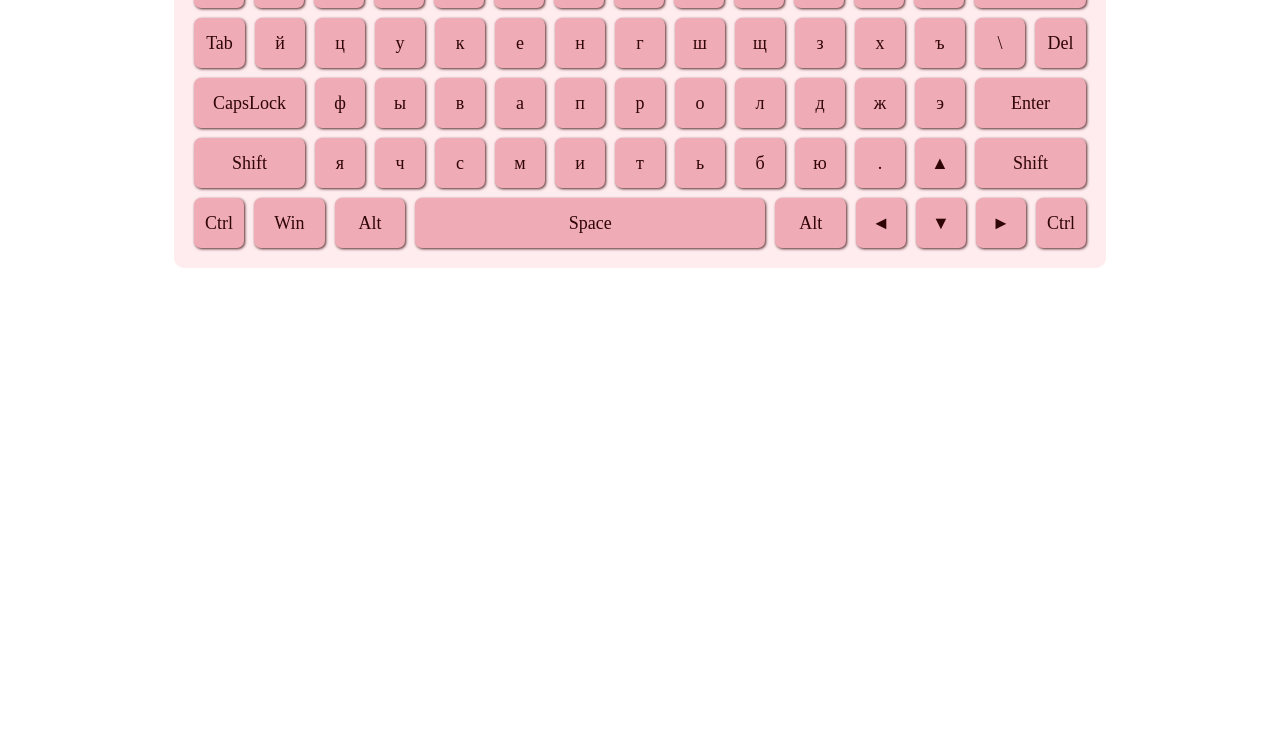
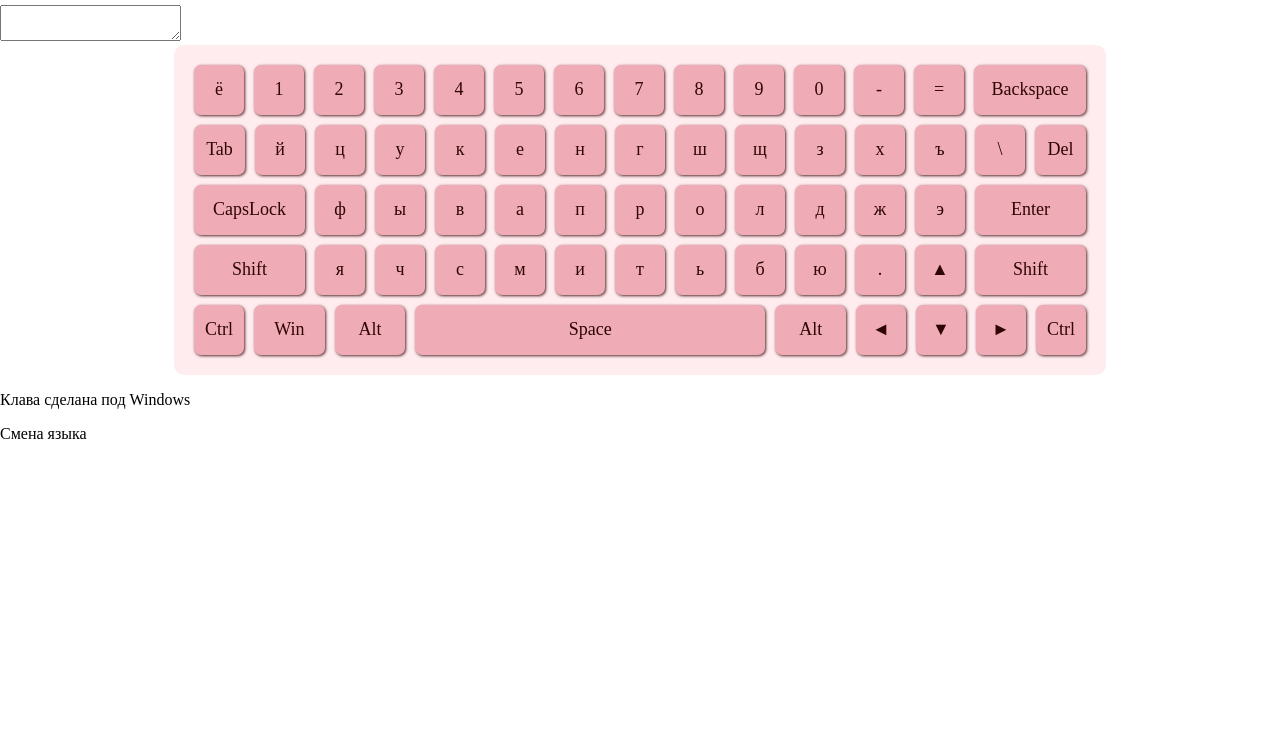
Before and after one commit to JelbyDev/virtual-keyboard, a plain HTML site: page index.html in a window 1280 px wide. Shown: the part 62-800 px from the top of the page. Drawn offline with Linux system fonts and the light colour scheme.

Commit message:
refactor: split code into classes, changed the html formation

```diff
--- a/css/scss/components/_keyboard.scss
+++ b/css/scss/components/_keyboard.scss
@@ -23,15 +23,17 @@
     align-items: center;
     justify-content: center;
     font-size: 18px;
-    transition: all 0.5s;
+    transition: all 0.2s;
     border-radius: 7px;
     cursor: pointer;
 
-    &:hover,
-    &--active {
+    &:hover {
       background-color: $key-hover-fon;
       color: $key-hover-color;
       box-shadow: none;
+    }
+    &--active {
+      border-radius: 14px;
     }
     &--flex {
       flex: 1;
--- a/js/keyboardKeys.js
+++ b/js/keyboardKeys.js
@@ -1,141 +1,169 @@
-export const KEYBOARD_KEYS = [
+export const KEYBOARD_KEYS = {
+  //ROW 1 -------------------
+  Backquote: getLetterKey("ё", "Ё", "`", "~"),
+  Digit1: getLetterKey("1", "!", "1", "!"),
+  Digit2: getLetterKey("2", '"', "2", "@"),
+  Digit3: getLetterKey("3", "№", "3", "#"),
+  Digit4: getLetterKey("4", ";", "4", "$"),
+  Digit5: getLetterKey("5", "%", "5", "%"),
+  Digit6: getLetterKey("6", ":", "6", "^"),
+  Digit7: getLetterKey("7", "?", "7", "&"),
+  Digit8: getLetterKey("8", "*", "8", "*"),
+  Digit9: getLetterKey("9", "(", "9", "("),
+  Digit0: getLetterKey("0", ")", "0", ")"),
+  Minus: getLetterKey("-", "_", "-", "_"),
+  Equal: getLetterKey("=", "+", "=", "+"),
+  Backspace: getSystemKey("Backspace", ["key--backspace", "key--flex"]),
+  //ROW 2 -------------------
+  Tab: getSystemKey("Tab", ["key--tab", "key--flex"]),
+  KeyQ: getLetterKey("й", "Й", "q", "Q"),
+  KeyW: getLetterKey("ц", "Ц", "w", "W"),
+  KeyE: getLetterKey("у", "У", "e", "E"),
+  KeyR: getLetterKey("к", "К", "r", "R"),
+  KeyT: getLetterKey("е", "Е", "t", "T"),
+  KeyY: getLetterKey("н", "Н", "y", "Y"),
+  KeyU: getLetterKey("г", "Г", "u", "U"),
+  KeyI: getLetterKey("ш", "Ш", "i", "I"),
+  KeyO: getLetterKey("щ", "Щ", "o", "O"),
+  KeyP: getLetterKey("з", "З", "p", "P"),
+  BracketLeft: getLetterKey("х", "{", "[", "{"),
+  BracketRight: getLetterKey("ъ", "Ъ", "]", "}"),
+  Backslash: getLetterKey("\\", "/", "\\", "|"),
+  Delete: getSystemKey("Del", ["key--del", "key--flex"]),
+  //ROW 3 -------------------
+  CapsLock: getSystemKey("CapsLock", ["key--caps", "key--flex"]),
+  KeyA: getLetterKey("ф", "Ф", "a", "A"),
+  KeyS: getLetterKey("ы", "Ы", "s", "S"),
+  KeyD: getLetterKey("в", "В", "d", "D"),
+  KeyF: getLetterKey("а", "А", "f", "F"),
+  KeyG: getLetterKey("п", "П", "g", "G"),
+  KeyH: getLetterKey("р", "Р", "h", "H"),
+  KeyJ: getLetterKey("о", "О", "j", "J"),
+  KeyK: getLetterKey("л", "Л", "k", "K"),
+  KeyL: getLetterKey("д", "Д", "l", "L"),
+  Semicolon: getLetterKey("ж", "Ж", ";", ":"),
+  Quote: getLetterKey("э", "Э", "'", '"'),
+  Enter: getSystemKey("Enter", ["key--enter", "key--flex"]),
+  //ROW 4 -------------------
+  ShiftLeft: getSystemKey("Shift", ["key--shift", "key--flex"]),
+  KeyZ: getLetterKey("я", "Я", "z", "Z"),
+  KeyX: getLetterKey("ч", "Ч", "x", "X"),
+  KeyC: getLetterKey("с", "С", "c", "C"),
+  KeyV: getLetterKey("м", "М", "v", "V"),
+  KeyB: getLetterKey("и", "И", "b", "B"),
+  KeyN: getLetterKey("т", "Т", "n", "N"),
+  KeyM: getLetterKey("ь", "Ь", "m", "M"),
+  Comma: getLetterKey("б", "Б", ",", '<"'),
+  Period: getLetterKey("ю", "Ю", ".", ">"),
+  Slash: getLetterKey(".", ",", "/", "?"),
+  ArrowUp: getLetterKey("▲", "▲", "▲", "▲"),
+  ShiftRight: getSystemKey("Shift", ["key--shift", "key--flex"]),
+  //ROW 5 -------------------
+  ControlLeft: getSystemKey("Ctrl", ["key--ctrl"]),
+  MetaLeft: getSystemKey("Win", ["key--shift", "key--flex"]),
+  AltLeft: getSystemKey("Alt", ["key--alt", "key--flex"]),
+  Space: getSystemKey("Space", ["key--space"]),
+  AltRight: getSystemKey("Alt", ["key--alt", "key--flex"]),
+  ArrowLeft: getLetterKey("◄", "◄", "◄", "◄"),
+  ArrowDown: getLetterKey("▼", "▼", "▼", "▼"),
+  ArrowLRight: getLetterKey("►", "►", "►", "►"),
+  ControlRight: getSystemKey("Ctrl", ["key--ctrl"]),
+};
+
+export const KEYBOARD_LAYOUT = [
   [
-    //ROW 1
-    getKey("ё", "Ё", "`", "~", 192),
-    getKey("1", "!", "1", "!", 49),
-    getKey("2", '"', "2", "@", 50),
-    getKey("3", "№", "3", "#", 51),
-    getKey("4", ";", "4", "$", 52),
-    getKey("5", "%", "5", "%", 53),
-    getKey("6", ":", "6", "^", 54),
-    getKey("7", "?", "7", "&", 55),
-    getKey("8", "*", "8", "*", 56),
-    getKey("9", "(", "9", "(", 57),
-    getKey("0", ")", "0", ")", 48),
-    getKey("-", "_", "-", "_", 189),
-    getKey("=", "+", "=", "+", 187),
-    {
-      staticText: "Backspace",
-      additionalClass: ["key--backspace", "key--flex"],
-      code: 8,
-    },
+    //ROW 1 -------------------
+    "Backquote",
+    "Digit1",
+    "Digit2",
+    "Digit3",
+    "Digit4",
+    "Digit5",
+    "Digit6",
+    "Digit7",
+    "Digit8",
+    "Digit9",
+    "Digit0",
+    "Minus",
+    "Equal",
+    "Backspace",
   ],
   [
-    //ROW 2
-    {
-      staticText: "Tab",
-      additionalClass: ["key--tab,l", "key--flex"],
-      code: 9,
-    },
-    getKey("й", "Й", "q", "Q", 81),
-    getKey("ц", "Ц", "w", "W", 87),
-    getKey("у", "У", "e", "E", 69),
-    getKey("к", "К", "r", "R", 82),
-    getKey("е", "Е", "t", "T", 84),
-    getKey("н", "Н", "y", "Y", 89),
-    getKey("г", "Г", "u", "U", 85),
-    getKey("ш", "Ш", "i", "I", 73),
-    getKey("щ", "Щ", "o", "O", 79),
-    getKey("з", "З", "p", "P", 80),
-    getKey("х", "{", "[", "{", 219),
-    getKey("ъ", "Ъ", "]", "}", 221),
-    getKey("\\", "/", "\\", "|", 220),
-    { staticText: "Del", additionalClass: ["key--del", "key--flex"], code: 46 },
-  ],
-
-  [
-    //ROW 3
-    {
-      staticText: "CapsLock",
-      additionalClass: ["key--caps", "key--flex"],
-      code: 20,
-    },
-    getKey("ф", "Ф", "a", "A", 65),
-    getKey("ы", "Ы", "s", "S", 83),
-    getKey("в", "В", "d", "D", 68),
-    getKey("а", "А", "f", "F", 70),
-    getKey("п", "П", "g", "G", 71),
-    getKey("р", "Р", "h", "H", 72),
-    getKey("о", "О", "j", "J", 74),
-    getKey("л", "Л", "k", "K", 75),
-    getKey("д", "Д", "l", "L", 76),
-    getKey("ж", "Ж", ";", ":", 186),
-    getKey("э", "Э", "'", '"', 222),
-    {
-      staticText: "Enter",
-      additionalClass: ["key--enter", "key--flex"],
-      code: 20,
-    },
-  ],
-
-  [
-    //ROW 4
-    {
-      staticText: "Shift",
-      additionalClass: ["key--shift", "key--flex"],
-      code: "ShiftLeft",
-    },
-    getKey("я", "Я", "z", "Z", 90),
-    getKey("ч", "Ч", "x", "X", 88),
-    getKey("с", "С", "c", "C", 67),
-    getKey("м", "М", "v", "V", 86),
-    getKey("и", "И", "b", "B", 66),
-    getKey("т", "Т", "n", "N", 78),
-    getKey("ь", "Ь", "m", "M", 77),
-    getKey("б", "Б", ",", '<"', 188),
-    getKey("ю", "Ю", ".", ">", 190),
-    getKey(".", ",", "/", "?", 191),
-    getKey("▲", "▲", "▲", "▲", 38),
-    {
-      staticText: "Shift",
-      additionalClass: ["key--shift", "key--flex"],
-      code: "ShiftRight",
-    },
+    //ROW 2 -------------------
+    "Tab",
+    "KeyQ",
+    "KeyW",
+    "KeyE",
+    "KeyR",
+    "KeyT",
+    "KeyY",
+    "KeyU",
+    "KeyI",
+    "KeyO",
+    "KeyP",
+    "BracketLeft",
+    "BracketRight",
+    "Backslash",
+    "Delete",
   ],
   [
-    {
-      //ROW 5
-      staticText: "Ctrl",
-      additionalClass: ["key--ctrl"],
-      code: "ControlLeft",
-    },
-    {
-      staticText: "Win",
-      additionalClass: ["key--shift", "key--flex"],
-      code: 91,
-    },
-    {
-      staticText: "Alt",
-      additionalClass: ["key--alt", "key--flex"],
-      code: "AltLeft",
-    },
-    {
-      staticText: "Space",
-      additionalClass: ["key--space"],
-      code: 32,
-    },
-    {
-      staticText: "Alt",
-      additionalClass: ["key--alt", "key--flex"],
-      code: "AltRight",
-    },
-    getKey("◄", "◄", "◄", "◄", 37),
-    getKey("▼", "▼", "▼", "▼", 40),
-    getKey("►", "►", "►", "►", 39),
-    {
-      staticText: "Ctrl",
-      additionalClass: ["key--ctrl"],
-      code: "ControlRight",
-    },
+    //ROW 3 -------------------
+    "CapsLock",
+    "KeyA",
+    "KeyS",
+    "KeyD",
+    "KeyF",
+    "KeyG",
+    "KeyH",
+    "KeyJ",
+    "KeyK",
+    "KeyL",
+    "Semicolon",
+    "Quote",
+    "Enter",
+  ],
+  [
+    //ROW 4 -------------------
+    "ShiftLeft",
+    "KeyZ",
+    "KeyX",
+    "KeyC",
+    "KeyV",
+    "KeyB",
+    "KeyN",
+    "KeyM",
+    "Comma",
+    "Period",
+    "Slash",
+    "ArrowUp",
+    "ShiftRight",
+  ],
+  [
+    //ROW 5 -------------------
+    "ControlLeft",
+    "MetaLeft",
+    "AltLeft",
+    "Space",
+    "AltRight",
+    "ArrowLeft",
+    "ArrowDown",
+    "ArrowLRight",
+    "ControlRight",
   ],
 ];
 
-function getKey(ruDefault, ruShift, enDefault, enShift, code) {
+function getSystemKey(text, additionalClasses) {
   return {
-    ruDefault,
-    ruShift,
-    enDefault,
-    enShift,
-    code,
+    text: text,
+    additionalClasses: additionalClasses,
+    systemKey: true,
   };
 }
+
+function getLetterKey(ruText, ruShiftText, enText, enShiftText) {
+  return {
+    ru: { text: ruText, shiftText: ruShiftText },
+    en: { text: enText, shiftText: enShiftText },
+    letterKey: true,
+  };
+}
--- a/js/main.js
+++ b/js/main.js
@@ -1,59 +1,142 @@
-import { KEYBOARD_KEYS } from "./keyboardKeys.js";
+import { KEYBOARD_KEYS, KEYBOARD_LAYOUT } from "./keyboardKeys.js";
 
 document.addEventListener("keydown", (event) => {});
 
-class Keyboard {
-  constructor() {
+class General {
+  constructor() {}
+  createDomElement(tagName, innerText = null, classes = null) {
+    let element = document.createElement(tagName);
+    if (innerText) element.innerText = innerText;
+    if (classes) element.classList.add(...classes);
+    return element;
+  }
+}
+
+class Keys extends General {
+  constructor(...params) {
+    super();
+    [this.language, this.shiftMode, this.capsMode] = [...params];
+  }
+
+  changeShiftMode(shiftMode) {
+    this.shiftMode = shiftMode;
+  }
+
+  changeCapsMode() {
+    this.capsMode = capsMode;
+  }
+
+  changeLanguage(language) {
+    this.language = language;
+  }
+
+  getKeyData(keyCode) {
+    return KEYBOARD_KEYS[keyCode];
+  }
+
+  getKeyInHtml(keyCode) {
+    let keyData = this.getKeyData(keyCode);
+    let keyBlockClasses = ["key"];
+    if (keyData.letterKey) keyBlockClasses.push("key--latter");
+    if (keyData.additionalClasses)
+      keyBlockClasses = [...keyBlockClasses, ...keyData.additionalClasses];
+
+    let keyBlock = this.createDomElement("div", "1", keyBlockClasses);
+    keyBlock.dataset.keyCode = keyCode;
+    this.updateKeyText(keyBlock, keyData);
+
+    return keyBlock;
+  }
+
+  updateKeyText(keyBlock, keyData) {
+    if (keyData.systemKey) {
+      keyBlock.innerText = keyData.text;
+      return;
+    }
+
+    let keyText = ";";
+    if (this.shiftMode) {
+      keyText = keyData[this.language].shiftText;
+      if (this.capsMode) keyText = keyText.toLowerCase();
+    } else {
+      keyText = keyData[this.language].text;
+      if (this.capsMode) keyText = keyText.toUpperCase();
+    }
+    keyBlock.innerText = keyText;
+    return;
+  }
+}
+
+class Keyboard extends General {
+  constructor(appWrapper = null) {
+    super();
+    this.shiftMode = false;
+    this.capsMode = false;
+    this.language = "ru";
+    this.keysClass = new Keys(this.language, this.shiftMode, this.capsMode);
+    this.appWrapper = appWrapper
+      ? document.querySelector(appWrapper)
+      : this.createAppWrapper();
     this.initKeyboard();
   }
 
   initKeyboard() {
-    let wrapper = document.createElement("div");
-    wrapper.classList.add("keyboard");
-
-    KEYBOARD_KEYS.forEach((rowElement, rowIndex) => {
-      let rowWrapper = document.createElement("div");
-      rowWrapper.classList.add("keyboard__row");
-
-      rowElement.forEach((element, index) => {
-        rowWrapper.append(this.createHtmlKey(element, index));
-      });
-
-      wrapper.append(rowWrapper);
-    });
-
-    document.body.append(wrapper);
+    this.createTitleBlok();
+    this.createTextareaBlock();
+    this.createKeyboardBlock();
+    this.createInfoBlock();
   }
 
-  createHtmlKey(keyInfo) {
-    let keyWrapper = document.createElement("div");
-    keyWrapper.classList.add("key", `key--code-${keyInfo.code}`);
-    if (keyInfo.additionalClass)
-      keyWrapper.classList.add(...keyInfo.additionalClass);
-    if ("staticText" in keyInfo) {
-      keyWrapper.innerText = keyInfo.staticText;
-    } else {
-      keyWrapper.append(
-        this.createLanguageTextInKey("ruDefault", keyInfo.ruDefault)
-      );
-      keyWrapper.append(
-        this.createLanguageTextInKey("ruShift", keyInfo.ruShift)
-      );
-      keyWrapper.append(
-        this.createLanguageTextInKey("enDefault", keyInfo.enDefault)
-      );
-      keyWrapper.append(
-        this.createLanguageTextInKey("enShift", keyInfo.enShift)
-      );
-    }
-    return keyWrapper;
+  clickKeyboardKey(event) {
+    if (event.type === "mousedown")
+      event.currentTarget.classList.add("key--active");
+    if (event.type === "mouseup")
+      event.currentTarget.classList.remove("key--active");
   }
 
-  createLanguageTextInKey(language, text) {
-    let languageBlock = document.createElement("div");
-    languageBlock.classList.add(`key--${language}`);
-    languageBlock.innerText = text;
-    return languageBlock;
+  //------CREATE METHODS-----------------------//
+  createAppWrapper() {
+    let appWrapper = this.createDomElement("section", "", ["app"]);
+    document.body.prepend(appWrapper);
+    return appWrapper;
+  }
+
+  createTitleBlok() {
+    let titleBlock = this.createDomElement("h1", "Виртуальная клавиатура");
+    this.appWrapper.append(titleBlock);
+  }
+
+  createTextareaBlock() {
+    let textareaBlock = this.createDomElement("textarea");
+    this.appWrapper.append(textareaBlock);
+  }
+
+  createKeyboardBlock() {
+    let keyboardBlock = this.createDomElement("div", "", ["keyboard"]);
+    KEYBOARD_LAYOUT.forEach((rowKeys) => {
+      let keyboardRowBlock = this.getKeyboardRowBlock(rowKeys);
+      keyboardBlock.append(keyboardRowBlock);
+    });
+    this.appWrapper.append(keyboardBlock);
+  }
+
+  createInfoBlock() {
+    let systemInfoBlock = this.createDomElement(
+      "p",
+      "Клава сделана под Windows"
+    );
+    let languageInfoBlock = this.createDomElement("p", "Смена языка");
+    this.appWrapper.append(systemInfoBlock);
+    this.appWrapper.append(languageInfoBlock);
+  }
+
+  //------GET METHODS-----------------------//
+  getKeyboardRowBlock(rowKeys) {
+    let rowBlock = this.createDomElement("div", "", ["keyboard__row"]);
+    rowKeys.forEach((keyCode) => {
+      rowBlock.append(this.keysClass.getKeyInHtml(keyCode));
+    });
+    return rowBlock;
   }
 }
 
```
Also changed, not shown: css/scss/main.css, 1 other file.
